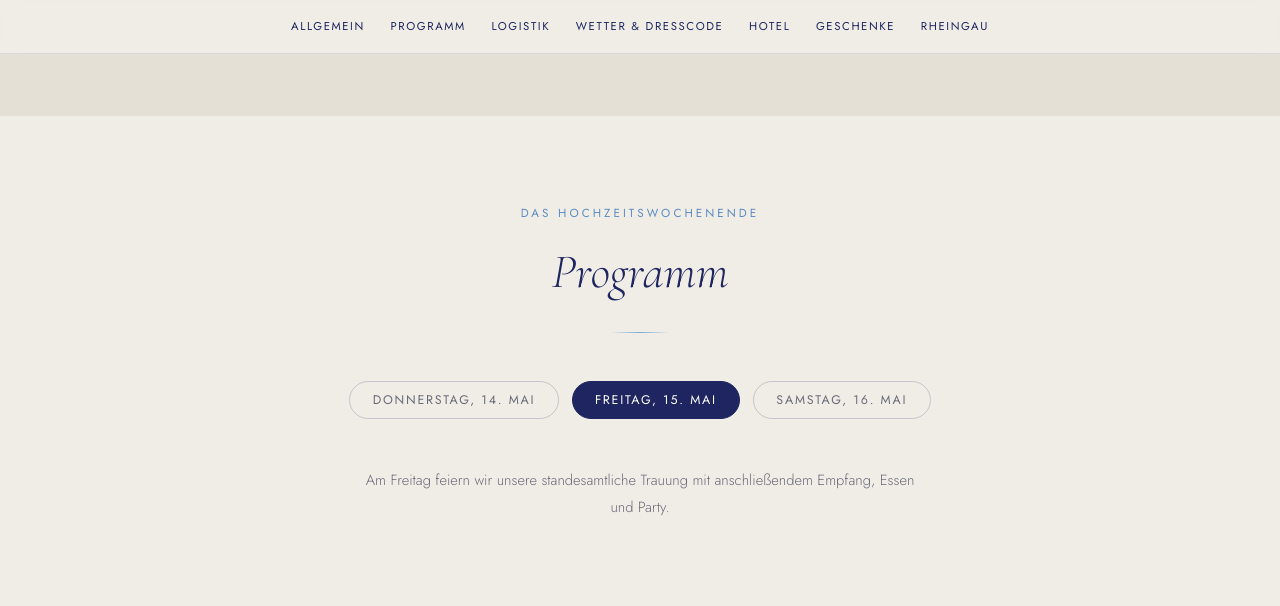
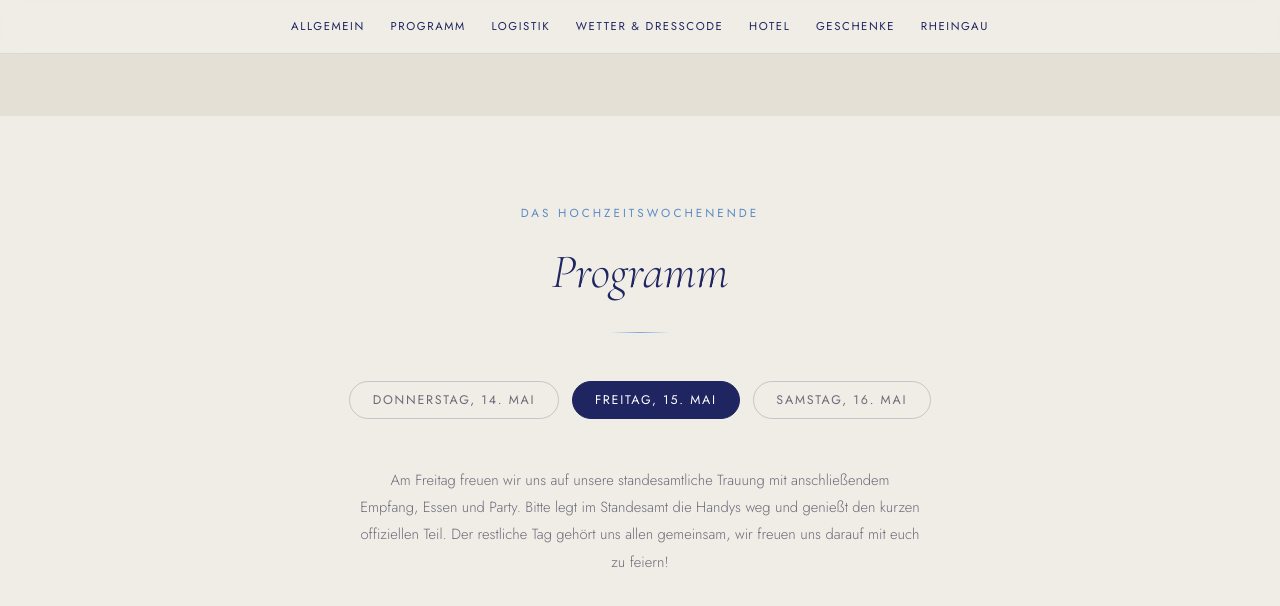
Before and after one commit to MJHochzeit/hochzeit_mj, a plain HTML site: page index.html in a window 1280 px wide. Both pictures are taken after a click on the button "FREITAG, 15. MAI". Shown: the part 1494-2100 px from the top of the page. Drawn offline with nearby package versions, Linux system fonts and the light colour scheme; no server answers.

Commit message:
Freitag details geupdated

```diff
--- a/index.html
+++ b/index.html
@@ -291,7 +291,7 @@
     <!-- FREITAG -->
     <div id="freitag" class="day-content" style="display:none;">
       <p style="text-align:center; max-width:560px; margin:0 auto 2.5rem; font-size:0.92rem; color:var(--muted); line-height:1.85;">
-        Am Freitag feiern wir unsere standesamtliche Trauung mit anschließendem Empfang, Essen und Party.
+        Am Freitag freuen wir uns auf unsere standesamtliche Trauung mit anschließendem Empfang, Essen und Party. Bitte legt im Standesamt die Handys weg und genießt den kurzen offiziellen Teil. Der restliche Tag gehört uns allen gemeinsam, wir freuen uns darauf mit euch zu feiern!
       </p>
       <div class="timeline">
         <div class="tl-item reveal">
```
